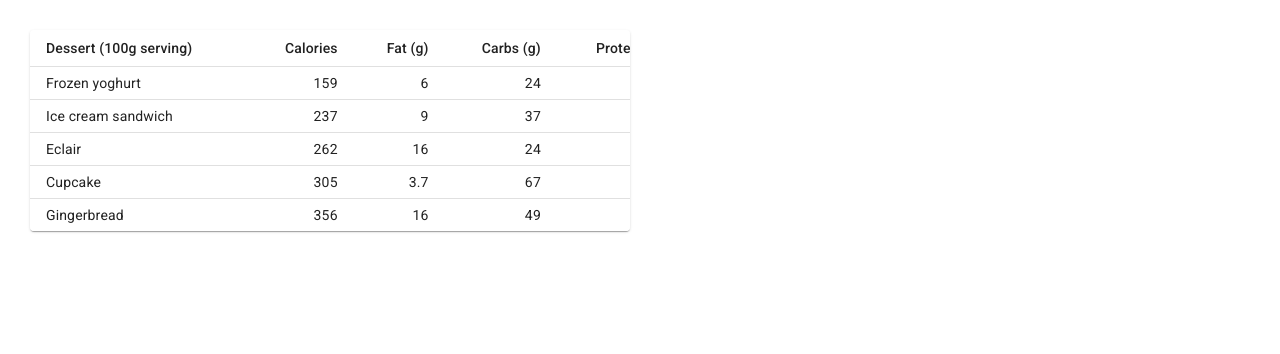
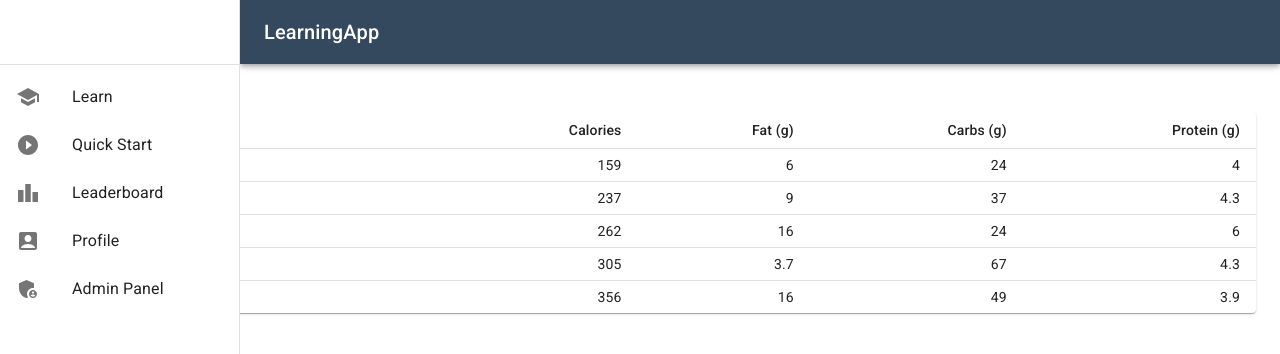
Before and after one commit to jacekcielecki/LearningAppWeb, a React (Create React App) app: page /test in a window 1280 px wide. Shown: the top 354 px of the page. Built offline with nearby package versions, Linux system fonts and the light colour scheme.

Commit message:
add NavBar

```diff
--- a/src/App.tsx
+++ b/src/App.tsx
@@ -6,14 +6,16 @@ import CreateAccount from './Pages/CreateAccount';
 import Test from './Pages/Test';
 import { Snackbar } from '@mui/material';
 import { Welcome } from './Pages/Welcome';
+import PermanentDrawerLeft from './Components/NavBar';
 
 function App() {
   return (
     <Router>
     <div className="App">
+        <PermanentDrawerLeft />
         <Routes>
           <Route path='/' element={<Home />}></Route>
-          <Route path='/welcome' element={<Welcome />}></Route>
+          <Route path="/welcome" element={<Welcome />}></Route>
           <Route path='/create-account' element={<CreateAccount />}></Route>
           <Route path='/login' element={<Login />}></Route>
           <Route path='/test' element={<Test />}></Route>
--- /dev/null
+++ b/src/Components/NavBar.tsx
@@ -0,0 +1,102 @@
+import Box from '@mui/material/Box';
+import Drawer from '@mui/material/Drawer';
+import CssBaseline from '@mui/material/CssBaseline';
+import AppBar from '@mui/material/AppBar';
+import Toolbar from '@mui/material/Toolbar';
+import List from '@mui/material/List';
+import Typography from '@mui/material/Typography';
+import Divider from '@mui/material/Divider';
+import ListItem from '@mui/material/ListItem';
+import ListItemButton from '@mui/material/ListItemButton';
+import ListItemIcon from '@mui/material/ListItemIcon';
+import ListItemText from '@mui/material/ListItemText';
+import SchoolIcon from '@mui/icons-material/School';
+import PlayCircleFilledIcon from '@mui/icons-material/PlayCircleFilled';
+import LeaderboardIcon from '@mui/icons-material/Leaderboard';
+import AccountBoxIcon from '@mui/icons-material/AccountBox';
+import AdminPanelSettingsIcon from '@mui/icons-material/AdminPanelSettings';
+
+const drawerWidth = 240;
+
+export default function PermanentDrawerLeft() {
+  return (
+    <Box sx={{ display: 'flex' }}>
+      <CssBaseline />
+      <AppBar
+        position="fixed"
+        sx={{ width: `calc(100% - ${drawerWidth}px)`, ml: `${drawerWidth}px`,
+        bgcolor: '#34495E'
+        }}
+      >
+        <Toolbar>
+          <Typography variant="h6" noWrap component="div">
+            LearningApp
+          </Typography>
+        </Toolbar>
+      </AppBar>
+      <Drawer
+        sx={{
+          width: drawerWidth,
+          flexShrink: 0,
+          '& .MuiDrawer-paper': {
+            width: drawerWidth,
+            boxSizing: 'border-box',
+          },
+        }}
+        variant="permanent"
+        anchor="left"
+
+      >
+        <Toolbar />
+        <Divider />
+        <List>
+            {['Learn', 'Quick Start', 'Leaderboard', 'Profile', 'Admin Panel']
+            .map((text, index) => {
+                let icon;
+                switch (text) {
+                case 'Learn':
+                    icon = <SchoolIcon />;
+                    break;
+                case 'Quick Start':
+                    icon = <PlayCircleFilledIcon />;
+                    break;
+                case 'Leaderboard':
+                    icon = <LeaderboardIcon />;
+                    break;
+                case 'Profile':
+                    icon = <AccountBoxIcon />;
+                    break;
+                case 'Profile':
+                    icon = <AccountBoxIcon />;
+                    break;
+                case 'AdminPanelSettingsIcon':
+                    icon = <AdminPanelSettingsIcon />;
+                    break;
+                default:
+                    icon = <AdminPanelSettingsIcon />;
+                    break;
+                }
+                return (
+                <ListItem key={text} disablePadding>
+                    <ListItemButton>
+                    <ListItemIcon>
+                        {icon}
+                    </ListItemIcon>
+                    <ListItemText primary={text} />
+                    </ListItemButton>
+                </ListItem>
+                );
+            })}
+        </List>
+
+
+      </Drawer>
+      <Box
+        component="main"
+        sx={{ flexGrow: 1, bgcolor: 'background.default', p: 3 }}
+      >
+        <Toolbar />
+      </Box>
+    </Box>
+  );
+}
--- a/src/Pages/Test.tsx
+++ b/src/Pages/Test.tsx
@@ -5,6 +5,9 @@ import { List } from "../Components/List";
 import { Snackbar } from '@mui/material';
 import { useState } from "react";
 import DenseTable from "../Components/Table";
+import PermanentDrawerLeft from "../Components/NavBar"
+import Container from '@mui/material/Container';
+import Box from '@mui/material/Box';
 
 const Test = () => {
     const [isSnackbarOpen, setIsSnackbarOpen] = useState<boolean>(false);
@@ -15,11 +18,11 @@ const Test = () => {
 
     return (
         <>
-            <div className="content">
-                <div className="container">
-                    <DenseTable />
-                </div>
-            </div>
+            <Container maxWidth="xl">
+                {/* <Box sx={{ bgcolor: '#cfe8fc', height: '100vh' }} /> */}
+                <DenseTable />
+            </Container>
+
             {/* <Heading title="This is param" />
             <Section>This is some children</Section>
             <Counter></Counter>
```
